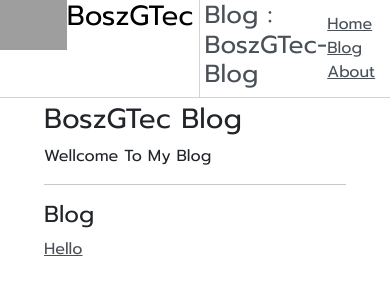
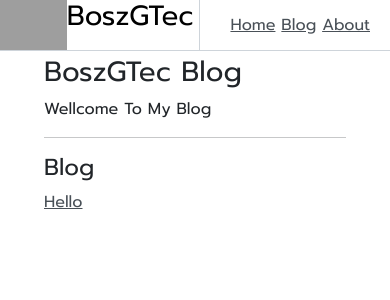
Before and after one commit to BoszGTec/Blog, a Jekyll site: the page built from index.md, in a window 390 px wide. Shown: the top 300 px of the page. Built offline with Jekyll 4.4.1, drawn with Linux system fonts in a browser that asks for light colours; grey boxes are pictures that could not be loaded.

Commit message:
Update head.html

```diff
--- a/_includes/head.html
+++ b/_includes/head.html
@@ -31,5 +31,14 @@
     color : var(--bs-gray-900);
     font-family : 'Prompt', sans-serif;
     }
+   @media screen and (max-width:700px)
+  {
+   #title_content_header{
+   display : none;
+   }
+   #side_bar{
+   display : none ;
+   }
+  }
   </style>
 </head>
```
